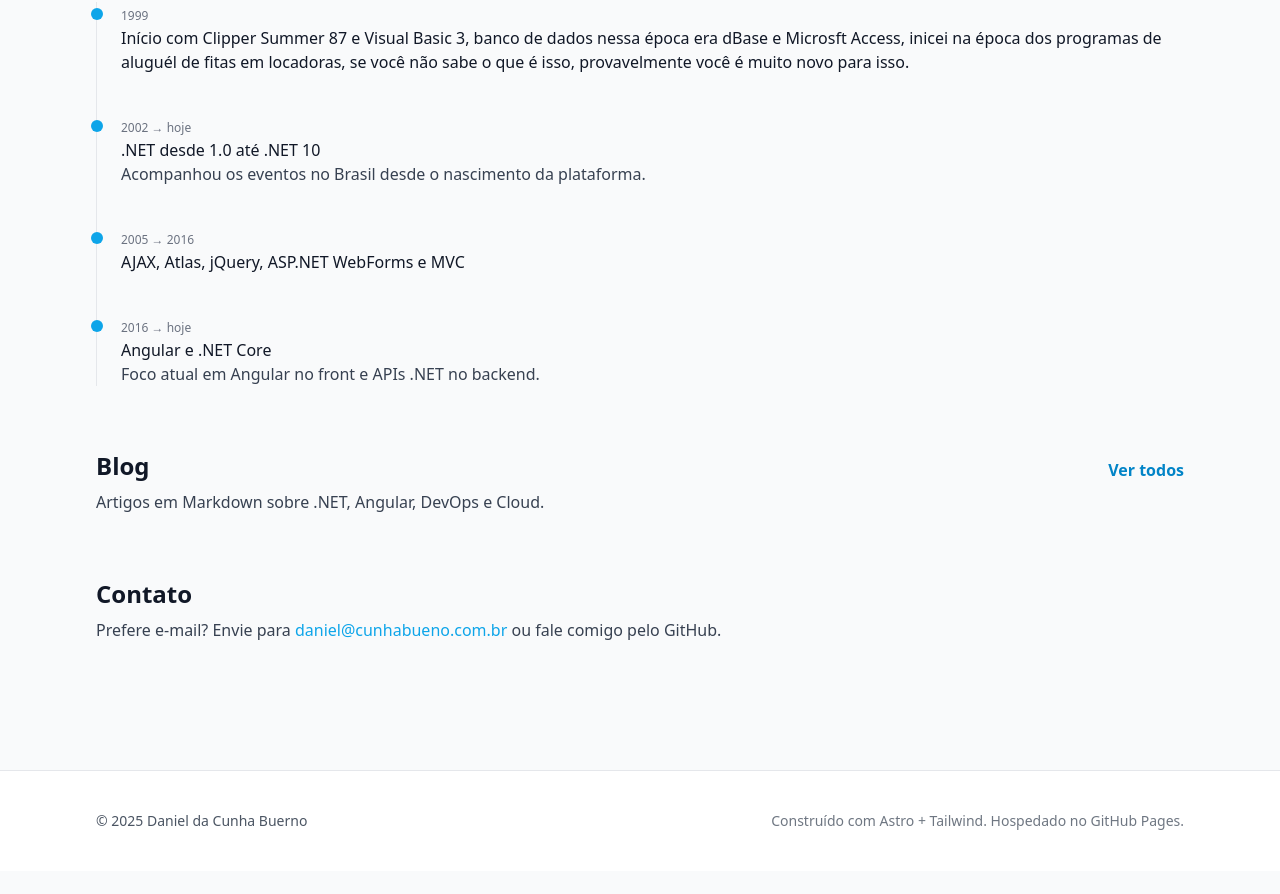
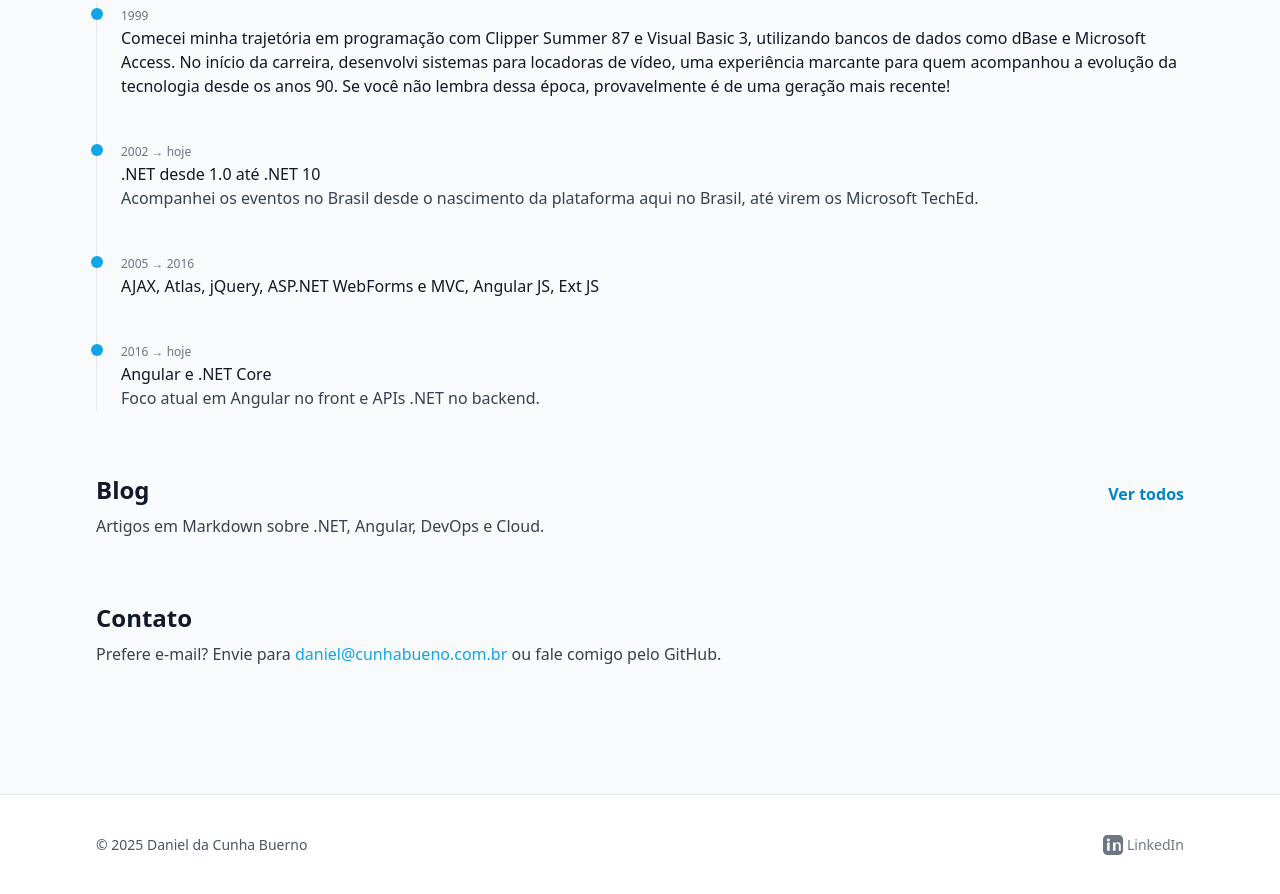
Before and after one commit to danieldacunhabueno/personal-website, an Astro site: page / in a window 1280 px wide. Shown: the part 891-1785 px from the top of the page. Before the commit the page ends 1762 px from the top, so only its background shows below. Built offline with nearby package versions, Linux system fonts and the light colour scheme; Astro itself is replaced by a stand-in of ours.

Commit message:
feat: add configuration files for VSCode and update blog post content

```diff
--- a/src/content/blog/2025-09-17-title.md
+++ b/src/content/blog/2025-09-17-title.md
@@ -1,9 +1,9 @@
 ---
 title: "Título do Post"
 description: "Descrição breve do post para SEO"
+date: 2025-09-17
 pubDate: "2025-09-17"
 author: "Daniel da Cunha Buerno"
 tags: [".NET", "Angular", "DevOps"]
 image: "/profile.jpeg" # ou outro caminho de imagem
 draft: true
----
--- a/src/layouts/BaseLayout.astro
+++ b/src/layouts/BaseLayout.astro
@@ -57,7 +57,12 @@
     <footer class="mt-20 border-t bg-white">
       <div class="container-max py-10 text-sm text-gray-600 flex flex-col sm:flex-row items-center justify-between gap-4">
         <p>© {new Date().getFullYear()} Daniel da Cunha Buerno</p>
-        <p class="opacity-80">Construído com Astro + Tailwind. Hospedado no GitHub Pages.</p>
+        <p class="opacity-80 flex items-center gap-2">
+          <a href="https://www.linkedin.com/in/danielcbueno/" target="_blank" rel="noopener" class="inline-flex items-center hover:text-brand transition">
+            <svg xmlns="http://www.w3.org/2000/svg" fill="currentColor" viewBox="0 0 24 24" class="w-5 h-5 mr-1" aria-hidden="true"><path d="M19 0h-14c-2.761 0-5 2.239-5 5v14c0 2.761 2.239 5 5 5h14c2.762 0 5-2.239 5-5v-14c0-2.761-2.238-5-5-5zm-11 19h-3v-10h3v10zm-1.5-11.268c-.966 0-1.75-.784-1.75-1.75s.784-1.75 1.75-1.75 1.75.784 1.75 1.75-.784 1.75-1.75 1.75zm15.5 11.268h-3v-5.604c0-1.337-.025-3.063-1.868-3.063-1.868 0-2.154 1.459-2.154 2.967v5.7h-3v-10h2.881v1.367h.041c.401-.761 1.379-1.563 2.838-1.563 3.034 0 3.595 1.997 3.595 4.59v5.606z"/></svg>
+            LinkedIn
+          </a>
+        </p>
       </div>
     </footer>
   </body>
--- a/src/pages/index.astro
+++ b/src/pages/index.astro
@@ -58,18 +58,18 @@
       <li class="ms-6 mb-10">
         <div class="absolute -start-1.5 mt-1.5 h-3 w-3 rounded-full bg-brand"></div>
         <time class="text-xs text-gray-500">1999</time>
-        <h3 class="font-medium">Início com Clipper Summer 87 e Visual Basic 3, banco de dados nessa época era dBase e Microsft Access, inicei na época dos programas de aluguél de fitas em locadoras, se você não sabe o que é isso, provavelmente você é muito novo para isso.</h3>
+        <h3 class="font-medium">Comecei minha trajetória em programação com Clipper Summer 87 e Visual Basic 3, utilizando bancos de dados como dBase e Microsoft Access. No início da carreira, desenvolvi sistemas para locadoras de vídeo, uma experiência marcante para quem acompanhou a evolução da tecnologia desde os anos 90. Se você não lembra dessa época, provavelmente é de uma geração mais recente!</h3>
       </li>
       <li class="ms-6 mb-10">
         <div class="absolute -start-1.5 mt-1.5 h-3 w-3 rounded-full bg-brand"></div>
         <time class="text-xs text-gray-500">2002 → hoje</time>
         <h3 class="font-medium">.NET desde 1.0 até .NET 10</h3>
-        <p class="text-gray-700">Acompanhou os eventos no Brasil desde o nascimento da plataforma.</p>
+        <p class="text-gray-700">Acompanhei os eventos no Brasil desde o nascimento da plataforma aqui no Brasil, até virem os Microsoft TechEd.</p>
       </li>
       <li class="ms-6 mb-10">
         <div class="absolute -start-1.5 mt-1.5 h-3 w-3 rounded-full bg-brand"></div>
         <time class="text-xs text-gray-500">2005 → 2016</time>
-        <h3 class="font-medium">AJAX, Atlas, jQuery, ASP.NET WebForms e MVC</h3>
+        <h3 class="font-medium">AJAX, Atlas, jQuery, ASP.NET WebForms e MVC, Angular JS, Ext JS</h3>
       </li>
       <li class="ms-6 mb-10">
         <div class="absolute -start-1.5 mt-1.5 h-3 w-3 rounded-full bg-brand"></div>
```
